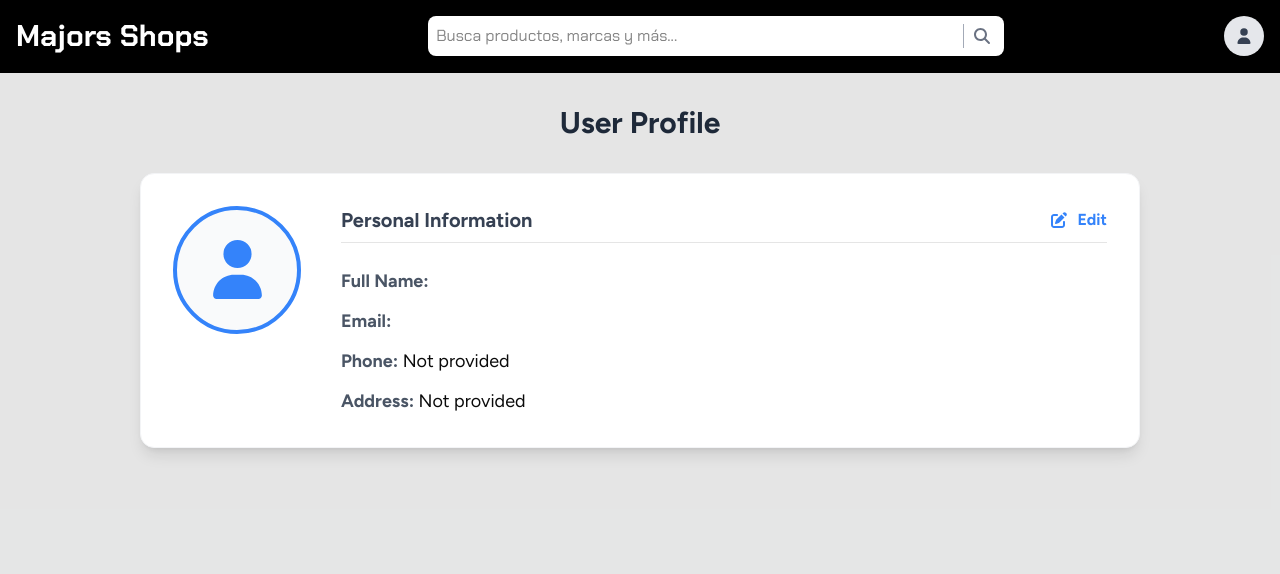
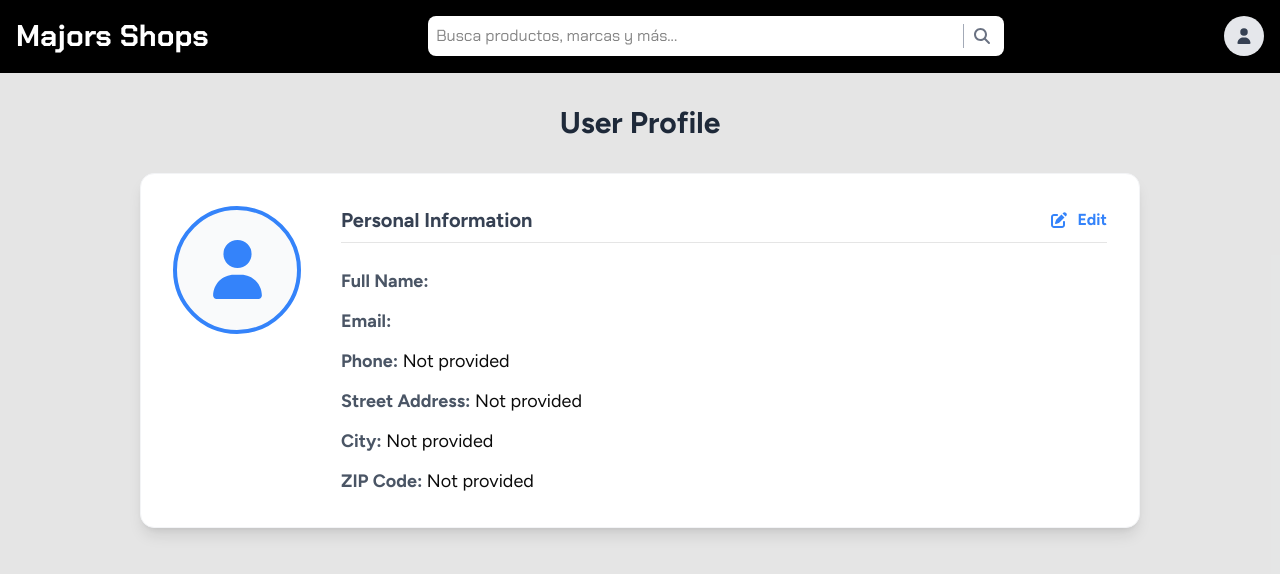
Before and after one commit to nashimz/react-ecommerce, a React (Vite) app in the folder Majors Shop/: page /profile in a window 1280 px wide. Shown: the top 574 px of the page. Built offline with nearby package versions, Linux system fonts and the light colour scheme; no server answers.

Commit message:
Modifying profile view to match persistency with checkout and viceversa v2

```diff
--- a/Majors Shop/src/components/Profile.jsx
+++ b/Majors Shop/src/components/Profile.jsx
@@ -203,8 +203,18 @@ export default function Profile() {
                   {user?.phone || "Not provided"}
                 </p>
                 <p>
-                  <span className="font-bold text-gray-600">Address:</span>{" "}
-                  {user?.address || "Not provided"}
+                  <span className="font-bold text-gray-600">
+                    Street Address:
+                  </span>{" "}
+                  {user?.street || "Not provided"}
+                </p>
+                <p>
+                  <span className="font-bold text-gray-600">City:</span>{" "}
+                  {user?.city || "Not provided"}
+                </p>
+                <p>
+                  <span className="font-bold text-gray-600">ZIP Code:</span>{" "}
+                  {user?.zipCode || "Not provided"}
                 </p>
               </div>
             )}
```
